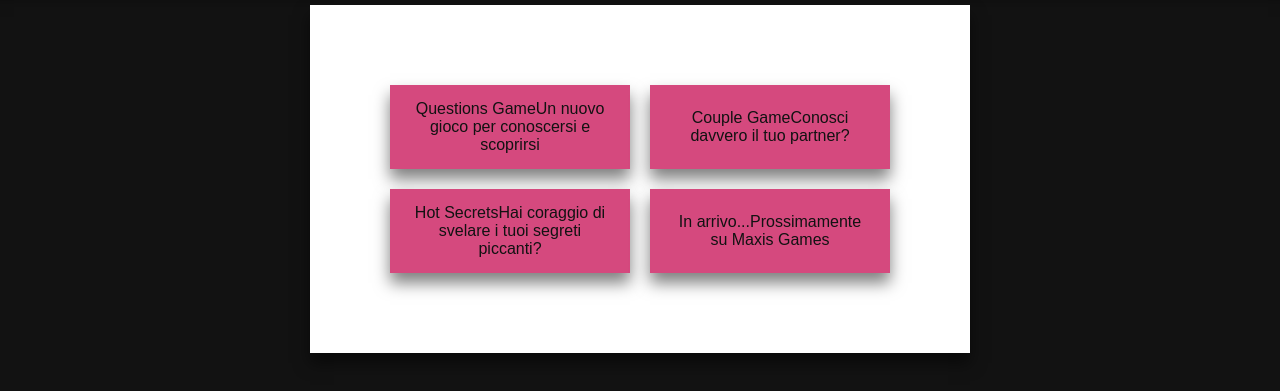
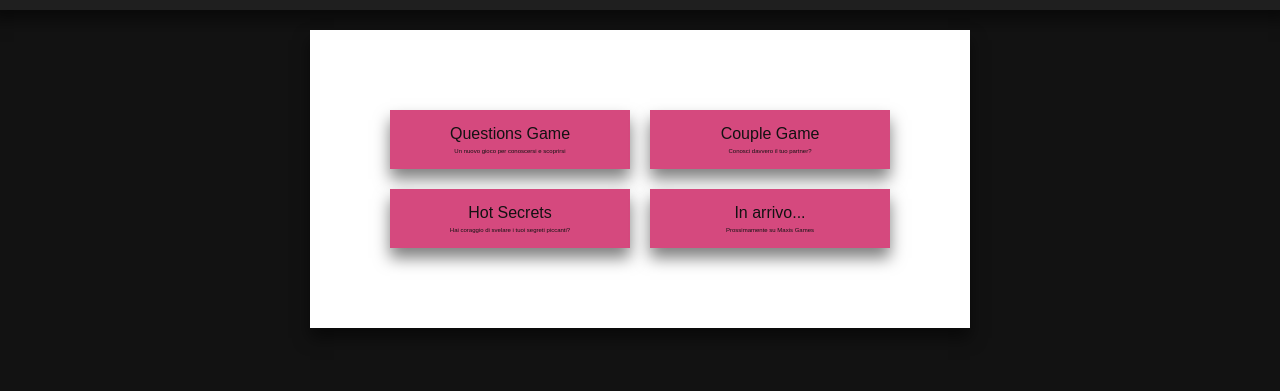
Before and after one commit to maxys2025/Indice, a plain HTML site: page index.html in a window 1280 px wide. Shown: the part 281-672 px from the top of the page. Drawn offline with Linux system fonts and the light colour scheme.

Commit message:
Update styles.css

```diff
--- a/styles.css
+++ b/styles.css
@@ -52,6 +52,12 @@ button {
   border-radius: 0px; /* Angoli iniziali retti */
 }
 
+button .button-description {
+  display: block; /* Viene messo su una nuova riga */
+  font-size: 0.3em; /* Dimensione del testo più piccola */
+  color: #121212; /* Colore del testo per la descrizione */
+  margin-top: 5px; /* Distanza dal titolo */
+
 button:hover {
   background-color: #dc618b; /* Colore al passaggio del mouse */
   box-shadow: 0px 10px 15px rgba(0, 0, 0, 0.5); /* Ombra decisa e scura */
```
